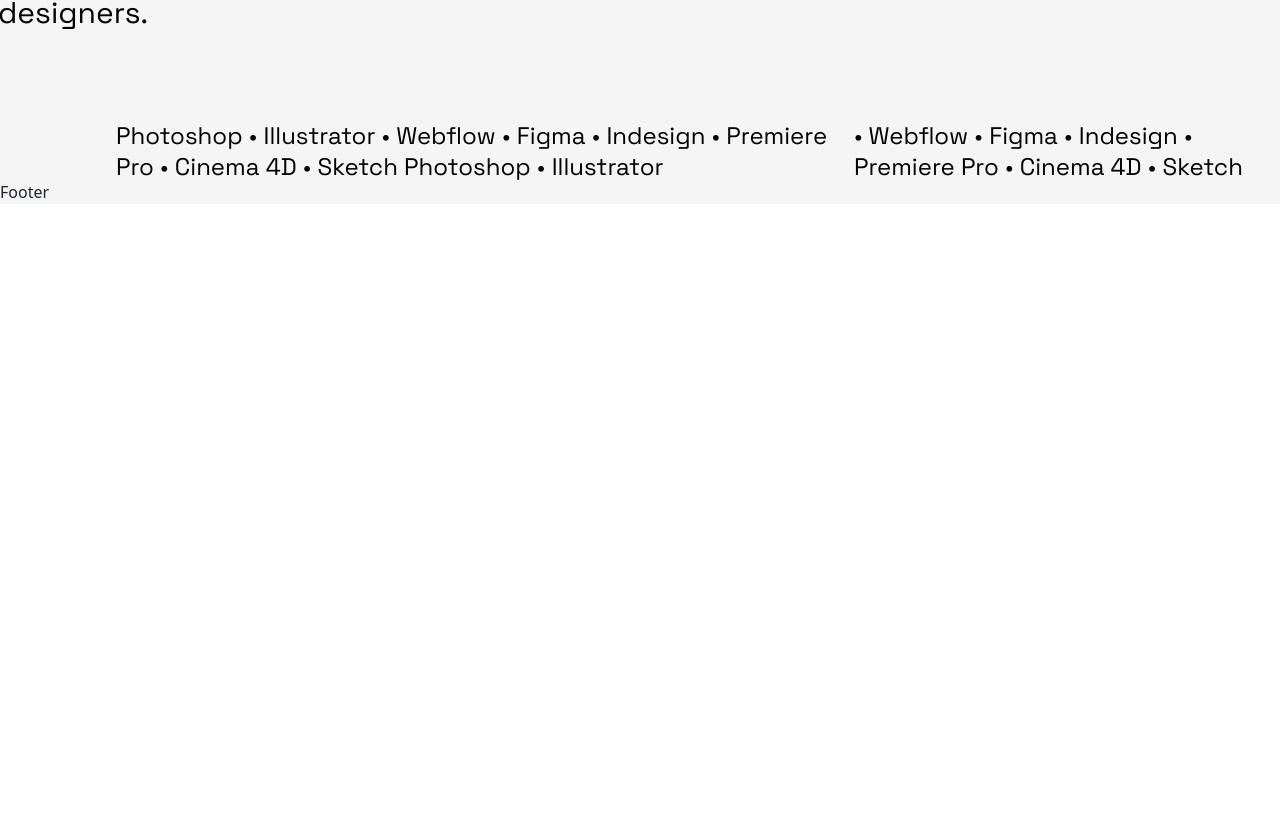
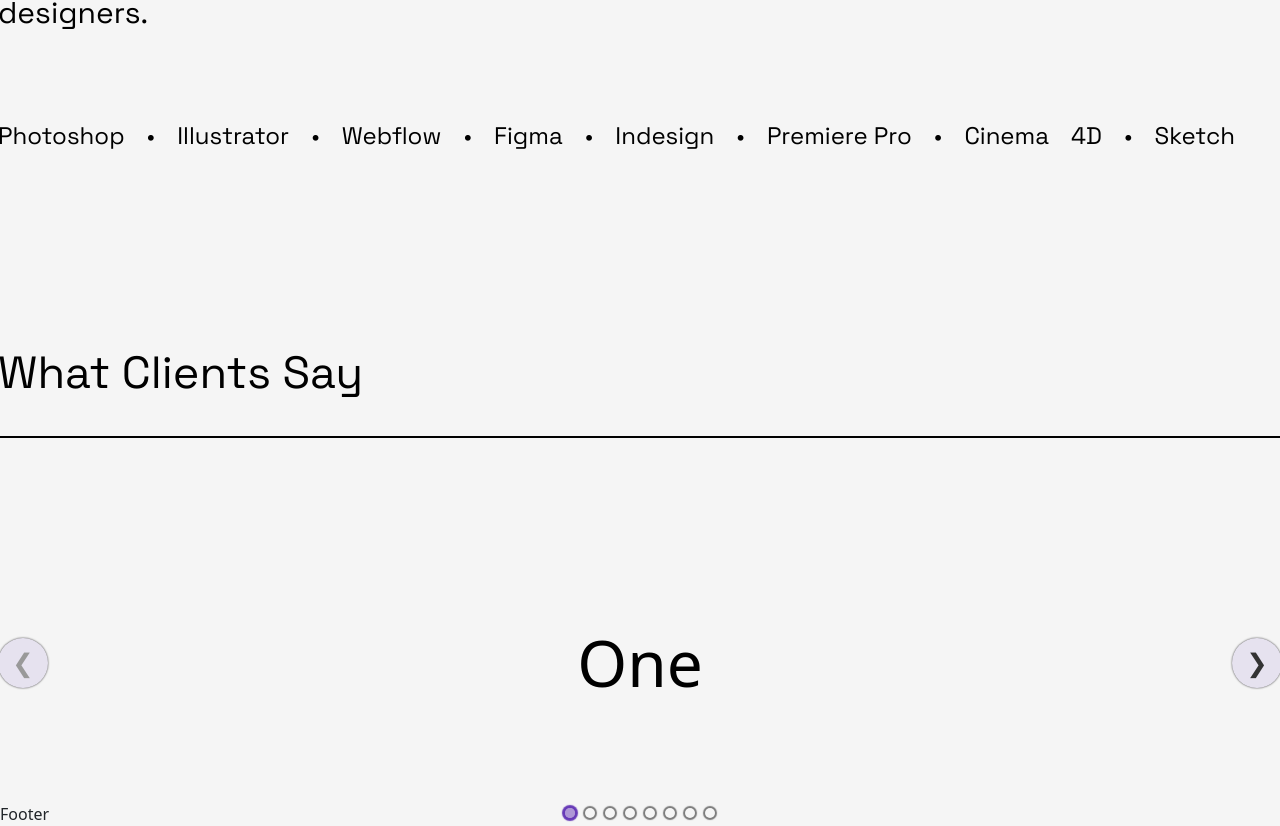
Before and after one commit to McBryan-dev/Demo-portfolio_2, a React (Create React App) app: page /home/ in a window 1280 px wide. Shown: the part 3460-4286 px from the top of the page. Before the commit the page ends 3664 px from the top, so only its background shows below. Built offline with nearby package versions, Linux system fonts and the light colour scheme.

Commit message:
Net Commit

```diff
--- a/package.json
+++ b/package.json
@@ -10,8 +10,10 @@
     "react": "^18.2.0",
     "react-bootstrap": "^2.9.2",
     "react-dom": "^18.2.0",
+    "react-elastic-carousel": "^0.11.5",
     "react-router-dom": "^6.21.1",
     "react-scripts": "5.0.1",
+    "react-slick": "^0.29.0",
     "web-vitals": "^2.1.4"
   },
   "scripts": {
--- a/src/Pages/Home.jsx
+++ b/src/Pages/Home.jsx
@@ -1,6 +1,8 @@
 import React, {useRef, useState} from 'react';
+import Carousel from 'react-elastic-carousel';
 
 import 'bootstrap/dist/css/bootstrap.min.css';
+import Slider from 'react-slick';
 
 import '../styles/Home.css';
 
@@ -8,6 +10,7 @@
 import { Container } from "react-bootstrap";
 
 import Projects from '../assets/data/projects.js';
+import Item from '../item.js'
 
 import HomeImg from '../assets/images/home_img.png';
 import LinkImg from '../assets/images/link_img.png';
@@ -34,6 +37,13 @@
     const toggleText_2 = () => {
         setToggle_2(!toggle_2)
     }
+
+    const breakPoints = [
+        { width: 1, itemsToShow: 1 },
+        { width: 550, itemsToShow: 1 },
+        { width: 768, itemsToShow: 1 },
+        { width: 1200, itemsToShow: 1 }
+    ]
 
     return <>
         <div className="home_area">
@@ -243,21 +253,51 @@
                             <div className="slide">
 
                                 <p>
-                                Photoshop       •     Illustrator       •     Webflow       •     Figma       •     Indesign       •     Premiere Pro       •     Cinema 4D       •     Sketch  Photoshop       •     Illustrator  <span>•     Webflow       •     Figma       •     Indesign       •     Premiere Pro       •     Cinema 4D       •     Sketch</span>
+                                   <span>Photoshop</span>       •    <span> Illustrator</span>       •     <span>Webflow </span> • <span>Figma </span>    • <span>Indesign </span>      • <span>Premiere Pro</span> • <span> Cinema</span> <span>4D</span> • <span> Sketch</span>
                                 </p>
 
                             </div>
 
                         </div>
 
+                    </div>
+
+                    <div className="client_sect">
+
+                        <div className="section_title">
+                            <div className="title">
+                                <h3>What Clients Say</h3>
+                            </div>
+
+                            <div className="seperator"></div>
+                        </div>
+
+                        <div className="carousel">
+                            <Carousel breakPoints={breakPoints}>
+
+                                <Item>One</Item>
+                                <Item>Two</Item>
+                                <Item>Three</Item>
+                                <Item>Four</Item>
+                                <Item>Five</Item>
+                                <Item>Six</Item>
+                                <Item>Seven</Item>
+                                <Item>Eight</Item>
+
+                            </Carousel>
+
+
+                        </div>
 
                     </div>
+
 
                 </div>
 
             </div>
 
         </div>
+
     </>
 
 }
--- /dev/null
+++ b/src/item.js
@@ -0,0 +1,14 @@
+import styled from 'styled-components';
+import './App.css'
+
+export default styled.div`
+    display: flex;
+    justify-content: center;
+    align-items: center;
+    height: 250px;
+    width: 100%;
+    background-color: #F5F5F5;
+    color: var(--primary-color);
+    margin: 0 15px;
+    font-size: 4em;
+`;
--- a/src/styles/Home.css
+++ b/src/styles/Home.css
@@ -432,8 +432,51 @@
     font-style: normal;
     font-weight: 400;
     line-height: normal;
-    width: 1166px;
+    width: 1284px;
     height: 27px;
+    gap: 22px;
 }
 
 /* ABOUT_SECT_END */
+
+
+
+/* CLIENT_SECT */
+
+.content .client_sect {
+    width: 1284px;
+    height: 458px;
+    display: flex;
+    flex-direction: column;
+    gap: 100px;
+    transform-origin: right;
+
+    animation: fade-in linear forwards;
+    animation-timeline: view();
+    animation-range-start: cover;
+    animation-range-end: 500px;
+
+}
+
+.content .client_sect .section_title {
+    display: inline-flex;
+    flex-direction: column;
+    align-items: flex-start;
+    gap: 27px;
+}
+
+.content .client_sect .section_title .title {
+    width: 586.49px;
+}
+
+.content .client_sect .section_title .title h3 {
+    color: var(--primary-color);
+    font-family: var(--grotesk-family);
+    font-size: 45.063px;
+    font-style: normal;
+    font-weight: 400;
+    line-height: normal;
+}
+
+
+/* CLIENT_SECT_END */
```
Also changed, not shown: 1 other file (tests, documents, lock files or other folders).
